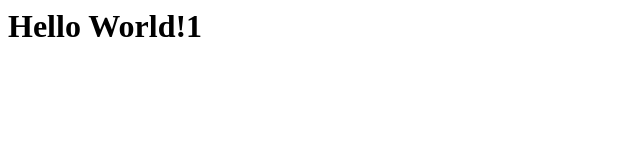
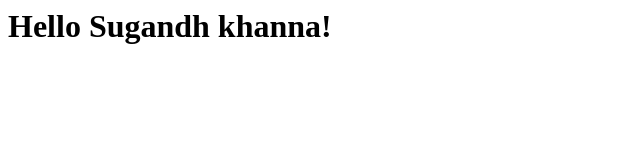
Before and after one commit to sugandh2506/august23, a plain HTML site: page index.html in a window 1280 px wide. Shown: the whole page, without its empty margins (0-640 px from the left). Drawn offline with Linux system fonts and the light colour scheme.

Commit message:
Update index.html

```diff
--- a/index.html
+++ b/index.html
@@ -1 +1 @@
-<h1> Hello World!1 </h1>
+<h1> Hello Sugandh khanna! </h1>
```
